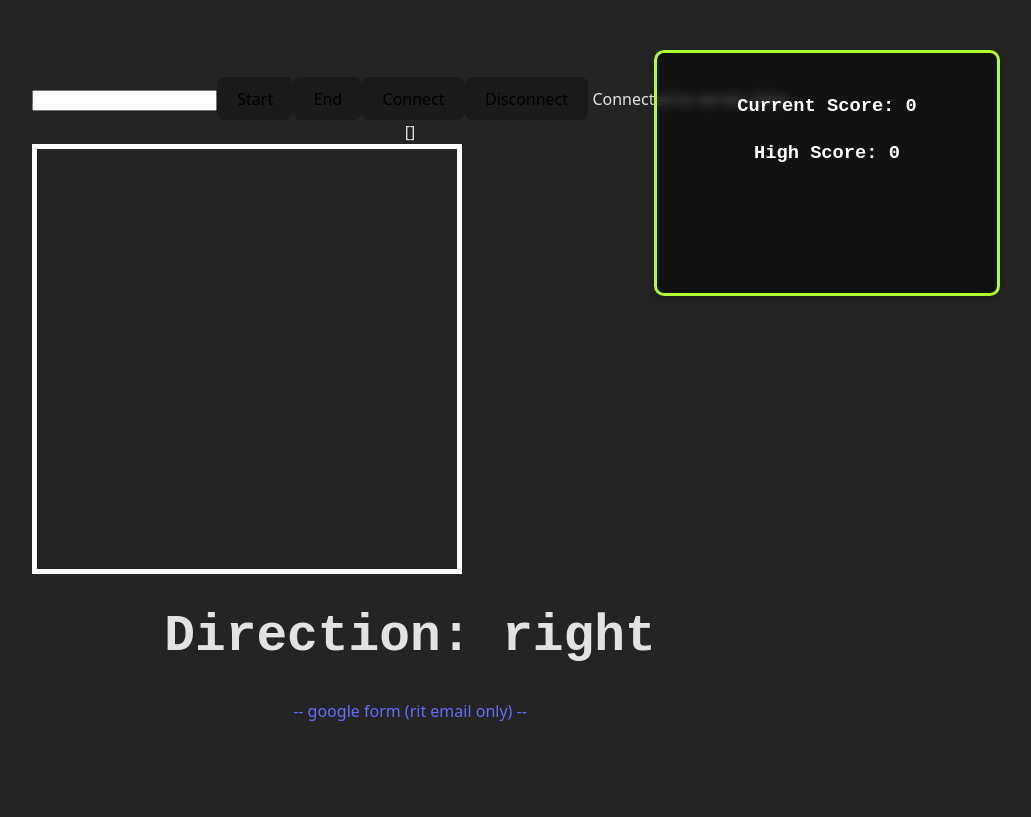
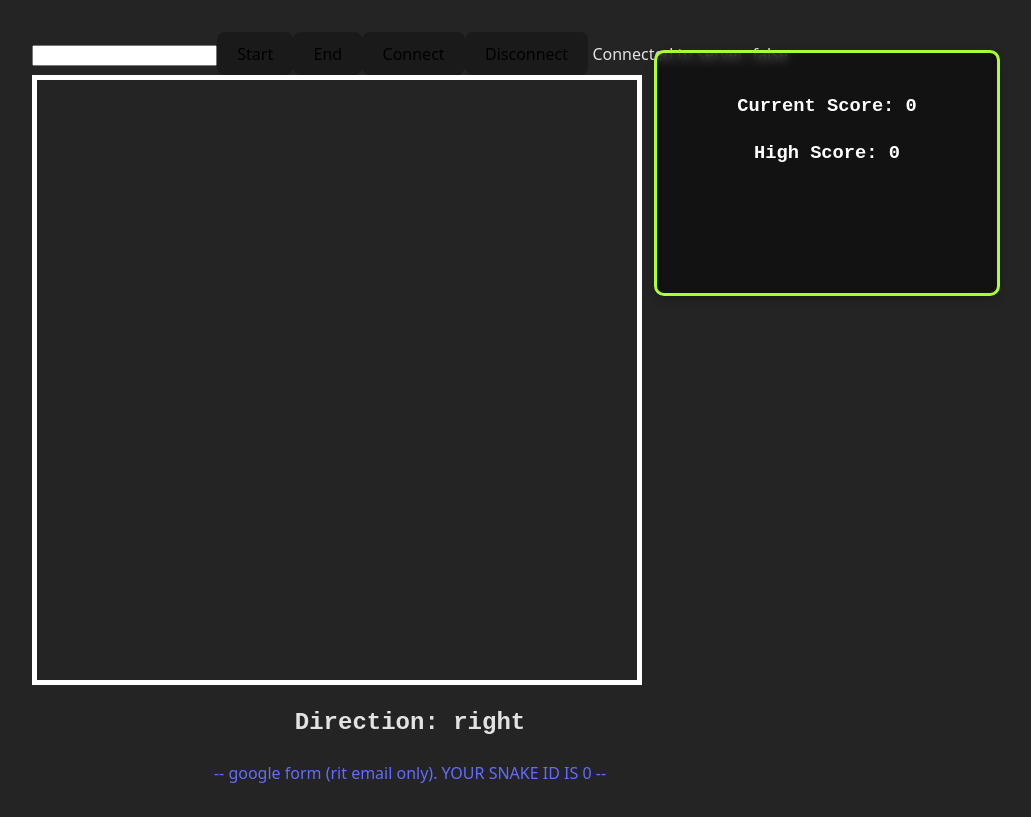
Before and after one commit to jltlm/MultiSnake, a Vue app in the folder client/: page / in a window 1280 px wide. Shown: the whole page, without its empty margins (230-1261 px from the left). Built offline with nearby package versions, Linux system fonts and the light colour scheme.

Commit message:
death on self collision, can't go in opposite direction of current direction

```diff
--- a/client/src/App.vue
+++ b/client/src/App.vue
@@ -42,7 +42,7 @@ let secret = "";
   <Board/>
 
   <a href="https://docs.google.com/forms/d/e/1FAIpQLScNz36d4pBkoHKZfBzO_tcqUkNda3NPTdOiVrAaSVIhbO7MXQ/viewform?usp=header">
-    -- google form (rit email only) --
+    -- google form (rit email only). YOUR SNAKE ID IS {{ gameState.mySnakeID }} --
   </a>
 
 </template>
--- a/client/src/components/Board.vue
+++ b/client/src/components/Board.vue
@@ -14,16 +14,13 @@ function determineSpaceType(cell:number) {
 </script>
 
 <template>
-    <div>
-        {{ gameState.snakes }}
-    </div>
     <div class="grid-container">
     <div v-for="(cell, index) in gameState.board.flat()"
         :key="index"
         :class="['space', determineSpaceType(cell)]">
     </div>
     </div>
-    <h1>Direction: {{ gameState.direction }}</h1>
+    <h2>Direction: {{ gameState.direction }}</h2>
 </template>
 
 <style scoped>
@@ -33,8 +30,8 @@ function determineSpaceType(cell:number) {
     grid-template-rows: repeat(20, 1fr);
     gap: 0px;
     border: white solid 5px;
-    width: 420px;
-    height: 420px;
+    width: 600px;
+    height: 600px;
 }
 
 div.space {
@@ -44,8 +41,8 @@ div.space {
     align-items: center;
     justify-content: center;
     border: 1px solid #ff0000;
-    height: 18px;
-    width: 18px;
+    height: 25px;
+    width: 25px;
 }
 div.apple-space {
     background-color: #ff0000;
```
Also changed, not shown: 1 other file (tests, documents, lock files or other folders).
